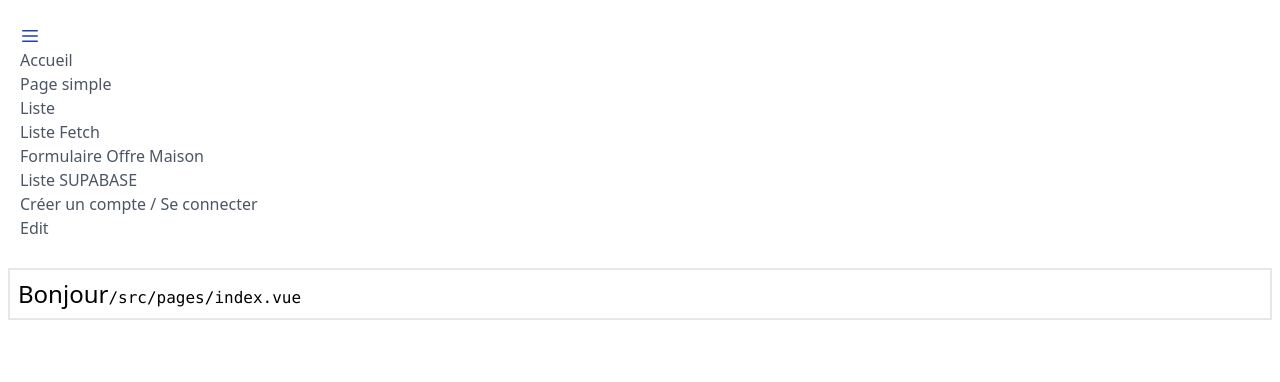
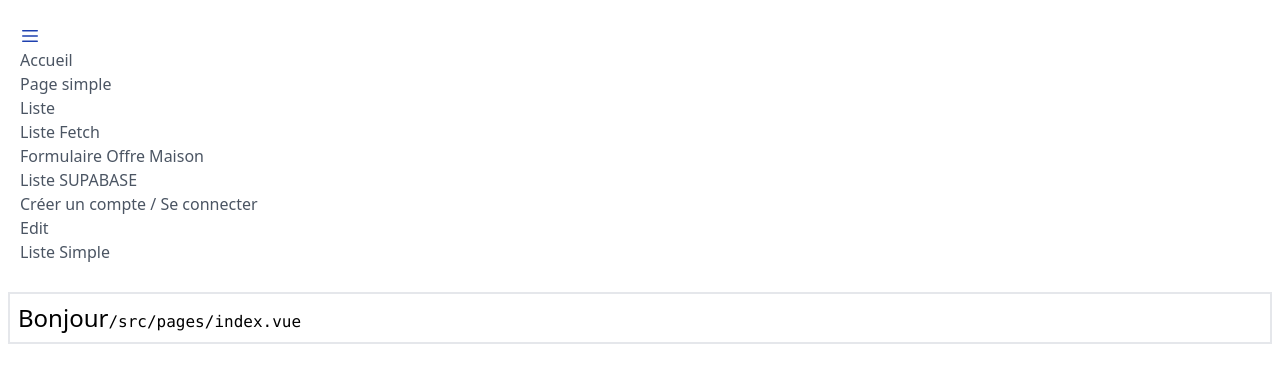
Before and after one commit to lavaine-iris/AgenceImmo, a Vue app: page / in a window 1280 px wide. Shown: the top 382 px of the page. Built offline with nearby package versions, Linux system fonts and the light colour scheme; what @formkit/vue would draw is missing.

Commit message:
Liste Simple

```diff
--- a/src/App.vue
+++ b/src/App.vue
@@ -44,6 +44,11 @@
           Edit
         </router-link>
       </li>
+      <li>
+        <router-link class="text-gray-600 font-medium" to="/quartier">
+          Liste Simple
+        </router-link>
+      </li>
     </ul>
   </nav>
 
--- a/src/components/FormulaireOffreMaison.vue
+++ b/src/components/FormulaireOffreMaison.vue
@@ -49,6 +49,7 @@ async function upsertMaison(dataForm, node) {
                 <FormKit name="nbrChambres" label="Nombre de chambres" type="number"/>
                 <FormKit name="surface" label="Superficie" />
                 <FormKit name="image" label="Image" />
+                <br />
             </FormKit>
         </div>
     </div>
--- /dev/null
+++ b/src/pages/quartier/index.vue
@@ -0,0 +1,17 @@
+<script setup lang="ts">
+  import { supabase } from "../../supabase";
+  const { data, error } = await supabase.from("quartiercommune").select("*");
+  if (error) console.log("n'a pas pu charger la table quartiercommune :", error);
+  </script>
+
+  <template>
+    <section class="flex flex-col">
+      <h3 class="text-2xl">Liste des quartiers</h3>
+      <ul>
+        <li v-for="quartierObject in (data as any[])">
+          {{ quartierObject.libelle_Commune }} -
+          {{ quartierObject.libelle_Quartier }}
+        </li>
+      </ul>
+    </section>
+  </template>
```
